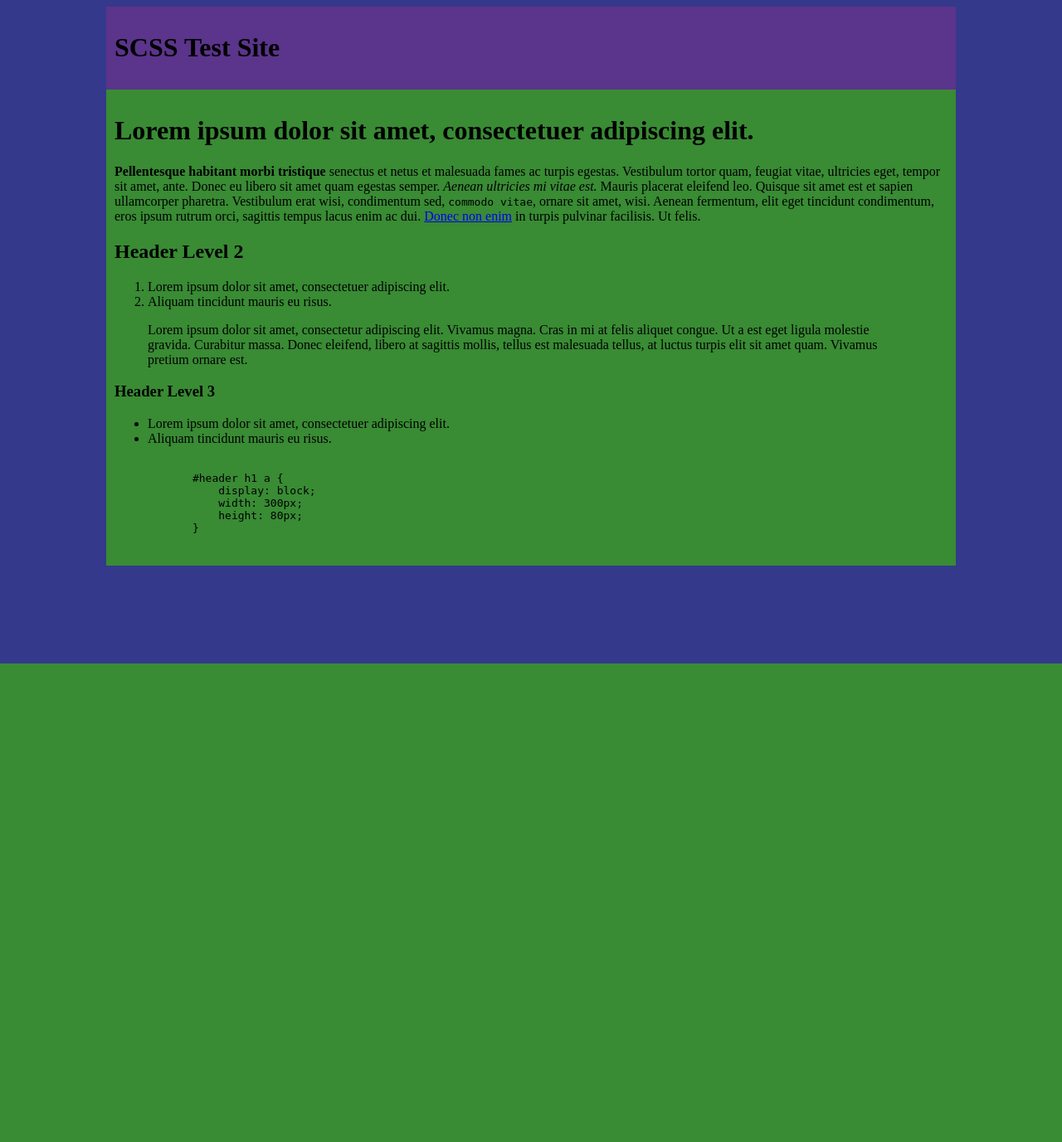
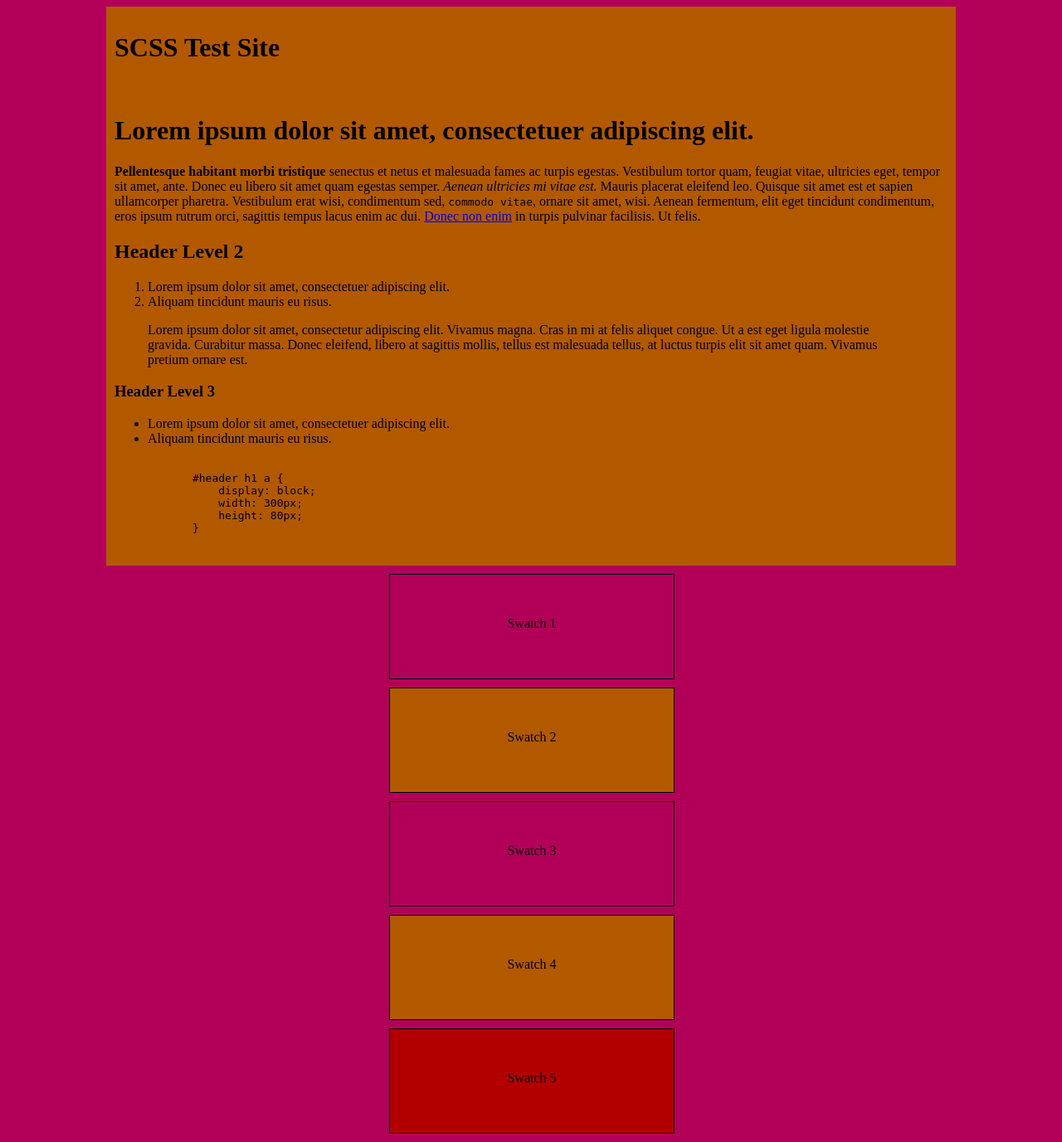
Before and after one commit to voodooGQ/scss_color_theory, a PHP site: page / in a window 1280 px wide. Shown: the whole page at 83% size. Before the commit the page ends 800 px from the top, so only its background shows below. Run offline with PHP 8.4, Linux system fonts and the light colour scheme.

Commit message:
Converting to a 5 color per palette system. Added swatches to index to display colors.

```diff
--- a/assets/styles/css/screen.css
+++ b/assets/styles/css/screen.css
@@ -70,16 +70,43 @@ Site Variables
  * Options: complimentary, analogous, triad, split-complimentary, tetradic, square
  */
 body {
-  background-color: #34398b; }
+  background-color: #b20059; }
 
 .wrapper {
-  background-color: #398b34;
+  background-color: #b25900;
   width: 1024px;
   margin: 0 auto; }
 
 .header {
-  background-color: #5b348b;
+  background-color: #b25900;
   padding: 10px; }
 
 .content {
   padding: 10px; }
+
+.palette {
+  width: 341.33333px;
+  margin: 10px auto; }
+
+.swatch {
+  height: 75px;
+  width: 100%;
+  margin: 10px 0;
+  border: 1px solid black;
+  text-align: center;
+  padding-top: 50px; }
+
+.swatch-1 {
+  background-color: #b20059; }
+
+.swatch-2 {
+  background-color: #b25900; }
+
+.swatch-3 {
+  background-color: #b20059; }
+
+.swatch-4 {
+  background-color: #b25900; }
+
+.swatch-5 {
+  background-color: #b20000; }
--- a/assets/styles/scss/partials/_color_variables.scss
+++ b/assets/styles/scss/partials/_color_variables.scss
@@ -7,27 +7,32 @@ Color Palette
 @import 'variables';
 
 // Declare color variables. Default to base color
-$secondary_color: $base_color;
-$tertiary_color: $base_color;
-$quaternary_color: $base_color;
+$swatch-1: $base_color;
+$swatch-2: $base_color;
+$swatch-3: $base_color;
+$swatch-4: $base_color;
+$swatch-5: $base_color;
 
 
 @if $palette_style == "complimentary" {
 
-    $secondary_color: complimentary_color($base_color);
-    $tertiary_color: $base_color;
-    $quaternary_color: complimentary_color($base_color);
+    $swatch-1: complimentary_color($base_color);
+    $swatch-2: complimentary_color($base_color);
+    $swatch-4: complimentary_color($base_color);
+    $swatch-5: complimentary_color($base_color);
 
 } @else if $palette_style == "analogous" {
 
-    $secondary_color: analogous_color($base_color, true);
-    $tertiary_color: analogous_color($base_color, false);
-    $quaternary_color: $base_color;
+    $swatch-1: analogous_color($base_color, true);
+    $swatch-2: analogous_color($base_color, false);
+    $swatch-3: analogous_color($base_color, true);
+    $swatch-4: analogous_color($base_color, false);
 
 } @else if $palette_style == 'triad' {
 
-    $secondary_color: triad_color($base_color, true);
-    $tertiary_color: analogous_color($base_color, false);
-    $quaternary_color: $base_color;
+    $swatch-1: triad_color($base_color, true);
+    $swatch-2: triad_color($base_color, false);
+    $swatch-4: triad_color($base_color, true);
+    $swatch-5: triad_color($base_color, false);
 
 }
--- a/assets/styles/scss/partials/_variables.scss
+++ b/assets/styles/scss/partials/_variables.scss
@@ -4,14 +4,14 @@ Original Author: Shane Smith
 Site Variables
 ------------------------------------------------------------------------ */
 
-$base_color: #34398B;
+$base_color: #B20000;
 
 /*
  * Palette Style
  *
  * Options: complimentary, analogous, triad, split-complimentary, tetradic, square
  */
-$palette_style: 'triad';
+$palette_style: 'analogous';
 
 $site_width: 1024px;
 $base_padding: 10px;
--- a/assets/styles/scss/screen.scss
+++ b/assets/styles/scss/screen.scss
@@ -9,20 +9,43 @@ Width: All Sizes
 @import 'global_imports';
 
 body {
-    background-color: $base_color;
+    background-color: $swatch-3;
 }
 
 .wrapper {
-    background-color: $secondary_color;
+    background-color: $swatch-2;
     width: $site_width;
     margin: 0 auto;
 }
 
 .header {
-    background-color: $tertiary_color;
+    background-color: $swatch-4;
     padding: $base_padding;
 }
 
 .content {
     padding: $base_padding;
 }
+
+.palette {
+    width: ($site_width / 3);
+    margin: $base_padding auto;
+}
+
+.swatch {
+    height: 75px;
+    width: 100%;
+    margin: $base_padding 0;
+    border: 1px solid black;
+    text-align: center;
+    padding-top: 50px;
+}
+
+$i: 1;
+
+@each $swatch in $swatch-1, $swatch-2, $swatch-3, $swatch-4, $swatch-5 {
+    .swatch-#{$i} {
+        background-color: #{$swatch};
+    }
+    $i: $i + 1;
+}
--- a/index.php
+++ b/index.php
@@ -50,5 +50,12 @@
             </code></pre>
         </div>
     </div>
+    <div class="palette">
+        <div class="swatch swatch-1">Swatch 1</div>
+        <div class="swatch swatch-2">Swatch 2</div>
+        <div class="swatch swatch-3">Swatch 3</div>
+        <div class="swatch swatch-4">Swatch 4</div>
+        <div class="swatch swatch-5">Swatch 5</div>
+    </div>
 </body>
 </html>
```
